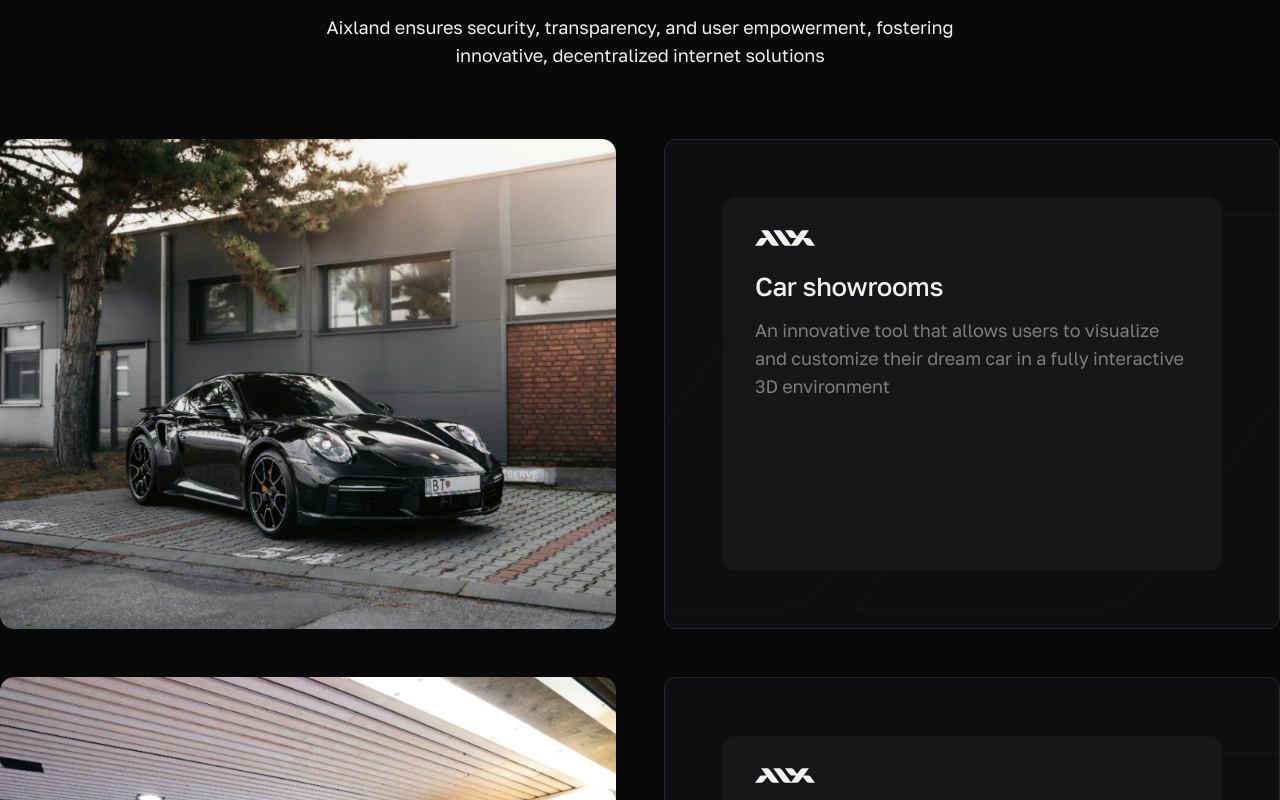
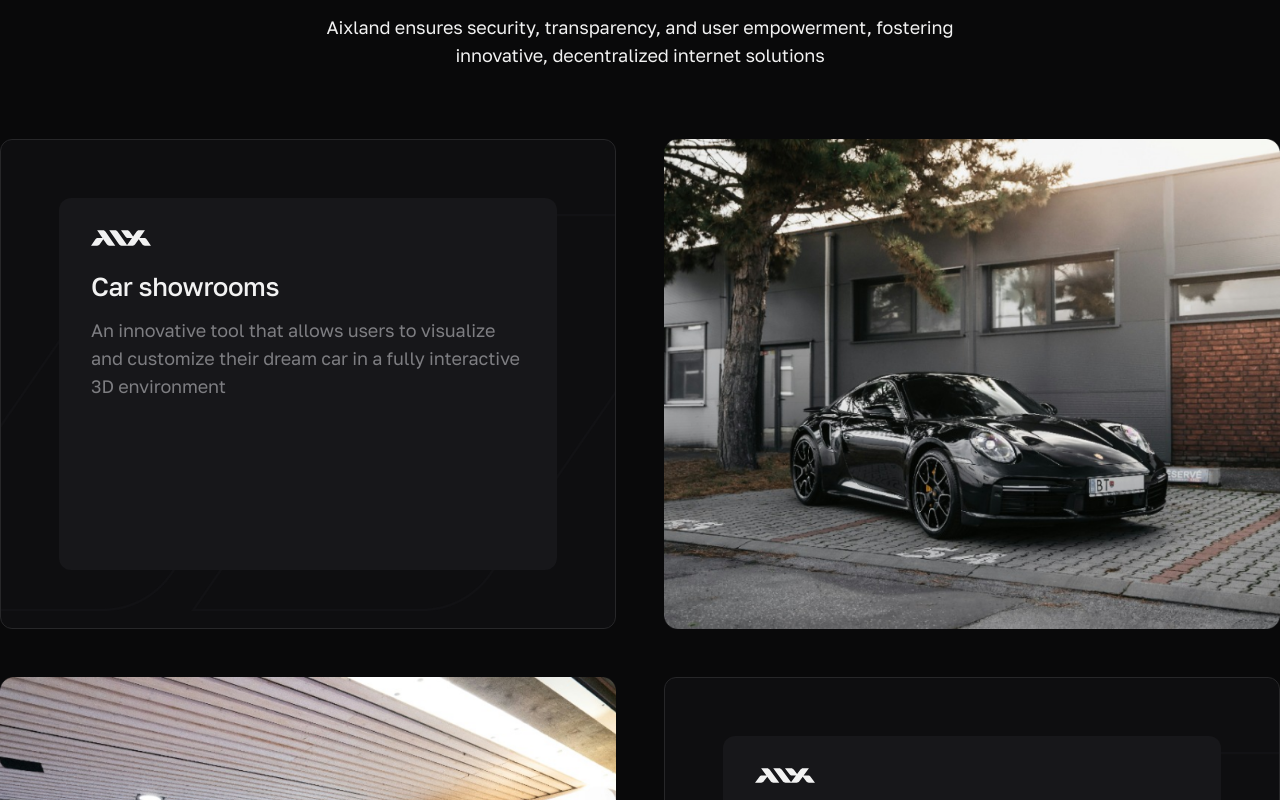
Before and after one commit to Aliskhan7/project-aixland, a Next.js app: page / in a window 1280 px wide. Shown: the part 3380-4180 px from the top of the page. Built offline with nearby package versions, Linux system fonts and the light colour scheme; a web font is replaced by a local one.

Commit message:
fix project cards

```diff
--- a/src/app/components/Projects/Projects.jsx
+++ b/src/app/components/Projects/Projects.jsx
@@ -41,10 +41,10 @@ const Projects = () => {
             <motion.div
               variants={blocksAnimated}
               key={project.id}
-              className="grid grid-cols-1 lg:grid-cols-2 gap-x-12 gap-y-4"
+              className="flex lg:grid flex-col-reverse lg:flex-col grid-cols-1 lg:grid-cols-2 gap-x-12 gap-y-4 md:"
             >
               <div
-                className={`${project.id % 2 === 0 ? " order-1 md:order-0" : ""} order-1 md:order-0 projects-lines rounded-xl border border-dark-400 bg-[#17171A66] p-[58px]`}
+                className={`${project.id % 2 === 0 ? "order-none lg:order-1" : ""}  projects-lines rounded-xl border border-dark-400 bg-[#17171A66] p-[58px]`}
               >
                 <div className="bg-dark-500 p-8 h-full rounded-xl">
                   <Image src={logoSmall} width={60} alt="logo" />
```
